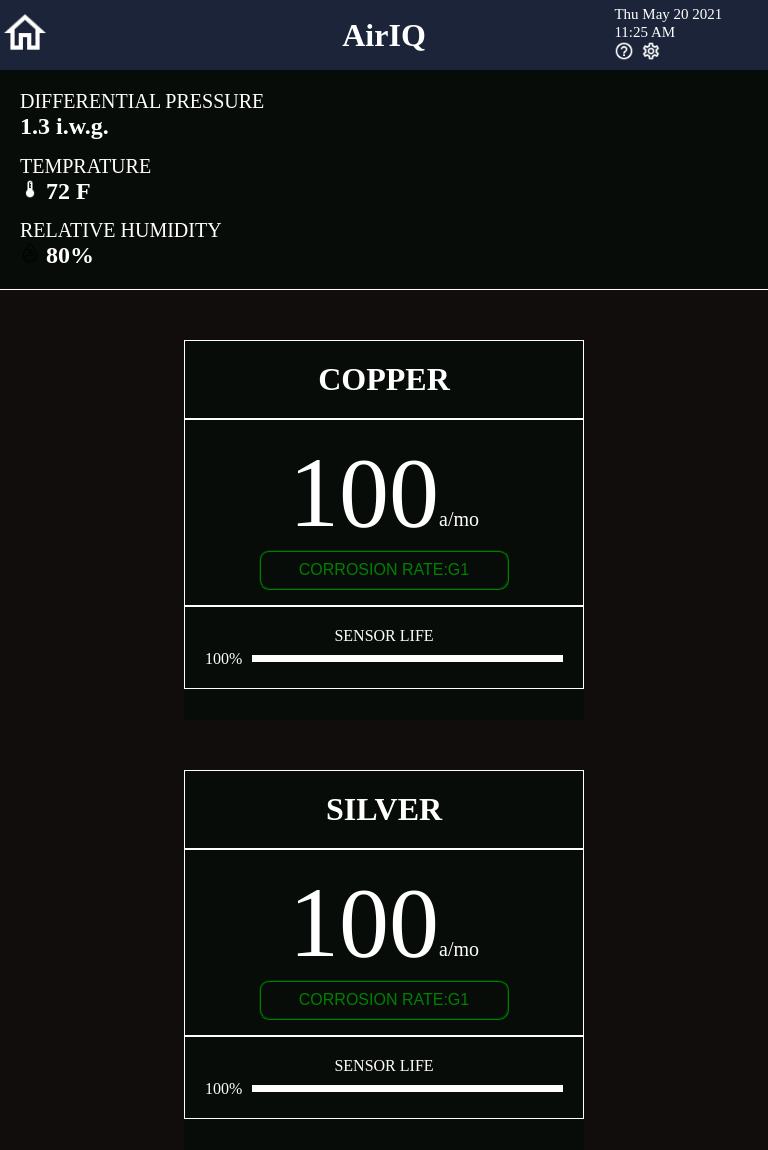
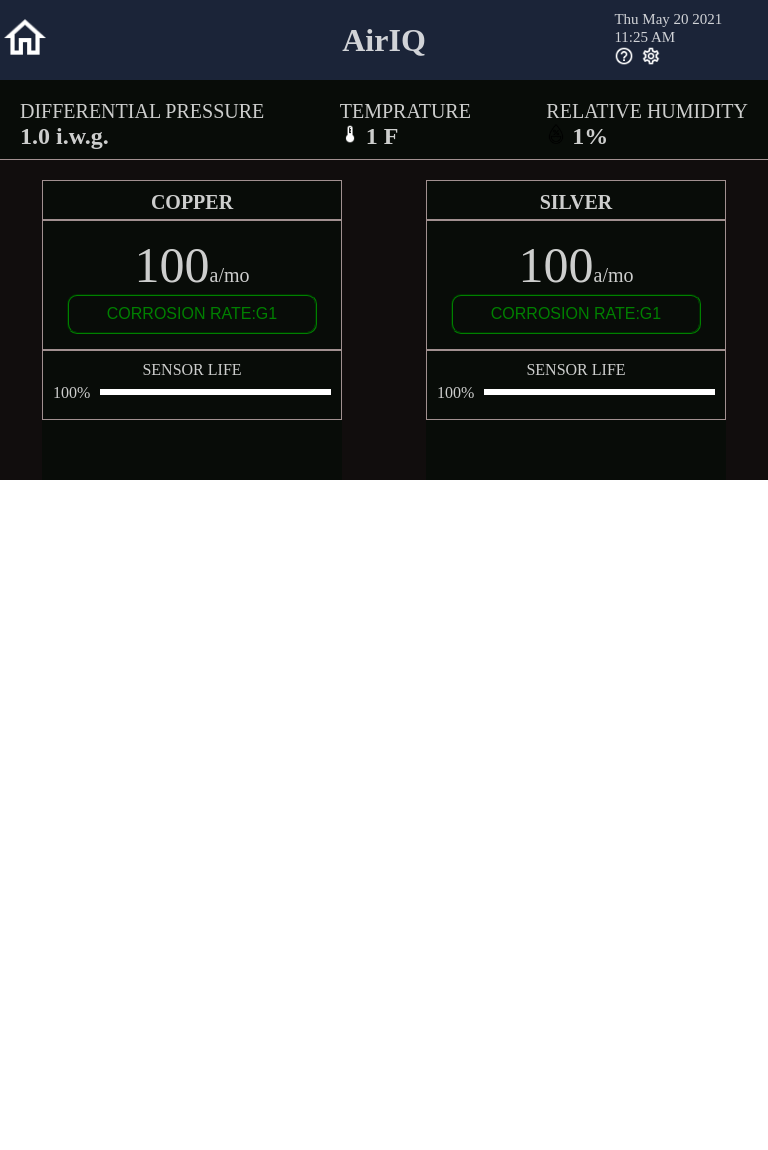
Before and after one commit to virenparmar12/AirIQ, a Django app: page / in a window 768 px wide. After the commit the page ends 480 px from the top, so only its background shows below. Run offline with Django 3.2, Linux system fonts and the light colour scheme; tables that the repository leaves empty hold one stand-in row (values such as "Sample post").

Commit message:
design updated

```diff
--- a/airiq_app/models.py
+++ b/airiq_app/models.py
@@ -9,7 +9,7 @@ class HomeData(models.Model):
     relative_humidity = models.IntegerField()
 
     def __str__(self):
-        return self.relative_humidity
+        return self.differential_pressure
 
 
 class CopperSilver(models.Model):
--- a/airiq_app/views.py
+++ b/airiq_app/views.py
@@ -1,11 +1,12 @@
 from django.http import request
 from django.shortcuts import render
-
+from airiq_app.models import *
 # Create your views here.
 
 
 def index(request):
-    return render(request, 'index.html')
+    data = HomeData.objects.first()
+    return render(request, 'index.html', {'data': data})
 
 
 def air_settings(request):
--- a/static/style/style.css
+++ b/static/style/style.css
@@ -38,7 +38,8 @@ nav{
     justify-content: space-around;
 }
 .fcolor{
-    color: white;
+    color: rgba(255, 255, 255, 0.80);
+	/* opacity: 80%; */
 }
 .date{
 	font-size: 15px;
@@ -50,7 +51,7 @@ nav{
 	height: 100px;
 	padding: 20px;
 	flex-wrap: wrap;
-	border-bottom:1px groove white;
+	border-bottom:1px groove rgb(161, 144, 144);
 }
 .container::after{
 	border: 5px solid red;
@@ -71,7 +72,7 @@ nav{
 	height: 380px;
 }
 .info-li{
-	border: 1px groove white;
+	border: 1px groove rgb(161, 144, 144);
 	list-style-type: none;
 	padding: 15px;
 	width: 400px;
@@ -79,7 +80,7 @@ nav{
 	font-size: 100px;
 }
 .info-li2{
-	border: 1px groove white;
+	border: 1px groove rgb(161, 144, 144);
 	list-style-type: none;
 	padding: 20px;
 	width: 400px;
@@ -204,7 +205,7 @@ nav{
 	header{
 		display: flex;
 		/* flex-direction: column; */
-		height: 70px;
+		height: 80px;
 	}
 	.nav-links{
 		display: flex;
@@ -213,12 +214,32 @@ nav{
 	}
 	.container{
 		display: flex;
-		flex-direction: column;
-		height: 220px;
+		/* flex-direction: column; */
+		height: 80px;
 	}
 	.another-c{
 		display: flex;
 		flex-direction: row;
+	}
+	.info-li{
+		height: 130px;
+		width: 300px;
+		font-size: 50px;
+	}
+	.info-li2{
+		height: 40px;
+		width: 300px;
+		padding: 10px;
+	}
+	.copper,.silver{
+		height: 300px;
+		margin-top: 20px;
+	}
+	.copperfont,.silverfont{
+		font-size: 20px;
+	}
+	.sensorwidth{
+		height: 70px;
 	}
 
 }
--- a/templates/index.html
+++ b/templates/index.html
@@ -7,7 +7,7 @@
     <meta http-equiv="X-UA-Compatible" content="IE=edge">
     <meta name="viewport" content="width=device-width, initial-scale=1.0">
     <link rel="stylesheet" href="{% static 'style/style.css' %}"">
-    <link rel="stylesheet" href="OpenSans-light.woff">
+    <link rel=" stylesheet" href="OpenSans-light.woff">
     <title>AirIQ</title>
 </head>
 
@@ -33,7 +33,8 @@
                             <img src="{% static 'images/gquestion.png' %} " style="height: 20px;" alt="">
                         </a></li>
                     <li><a class="nav-link fcolor rclass" href="settings">
-                            <img src="{% static 'images/outline_settings_white_24dp.png' %} " style="height: 20px;" alt="">
+                            <img src="{% static 'images/outline_settings_white_24dp.png' %} " style="height: 20px;"
+                                alt="">
                         </a></li>
                 </div>
             </ul>
@@ -43,15 +44,16 @@
         <div class="container">
             <div class="pressure fcolor">
                 <h5 class="title">DIFFERENTIAL PRESSURE</h5>
-                <h2>1.3 i.w.g.</h2>
+                <h2>{{data.differential_pressure}} i.w.g.</h2>
             </div>
             <div class="temprature fcolor">
                 <h5 class="title">TEMPRATURE</h5>
-                <h2><img src="images/outline_thermostat_white_48dp.png" style="height: 20px;" alt=""> 72 F</h2>
+                <h2><img src="images/outline_thermostat_white_48dp.png" style="height: 20px;" alt="">
+                    {{data.temprature}} F</h2>
             </div>
             <div class="relativehumidity fcolor">
                 <h5 class="title">RELATIVE HUMIDITY</h5>
-                <h2><img src="images/humidity.png" style="height: 20px;" alt=""> 80%</h2>
+                <h2><img src="images/humidity.png" style="height: 20px;" alt=""> {{data.relative_humidity}}%</h2>
             </div>
         </div>
 
@@ -59,7 +61,7 @@
             <div class="copper">
                 <ul class="info-ul">
                     <li class="info-li2 fcolor">
-                        <h1>COPPER</h1>
+                        <h1 class="copperfont">COPPER</h1>
                     </li>
                     <li class="info-li fcolor">100<span id="unit">a/mo
                             <div>
@@ -68,7 +70,7 @@
                         </span>
 
                     </li>
-                    <li class="info-li2 fcolor">SENSOR LIFE
+                    <li class="info-li2 fcolor sensorwidth">SENSOR LIFE
                         <div class="sensor-section">
                             <div class="sensor-percentage">
                                 100%
@@ -83,14 +85,14 @@
             <div class="silver">
                 <ul class="info-ul">
                     <li class="info-li2 fcolor">
-                        <h1>SILVER</h1>
+                        <h1 class="silverfont">SILVER</h1>
                     </li>
                     <li class="info-li fcolor">100<span id="unit">a/mo
                             <div>
                                 <button class="c-button">CORROSION RATE:G1</button>
                             </div>
                         </span></li>
-                    <li class="info-li2 fcolor">SENSOR LIFE
+                    <li class="info-li2 fcolor sensorwidth">SENSOR LIFE
                         <div class="sensor-section">
                             <div class="sensor-percentage">
                                 100%
```
